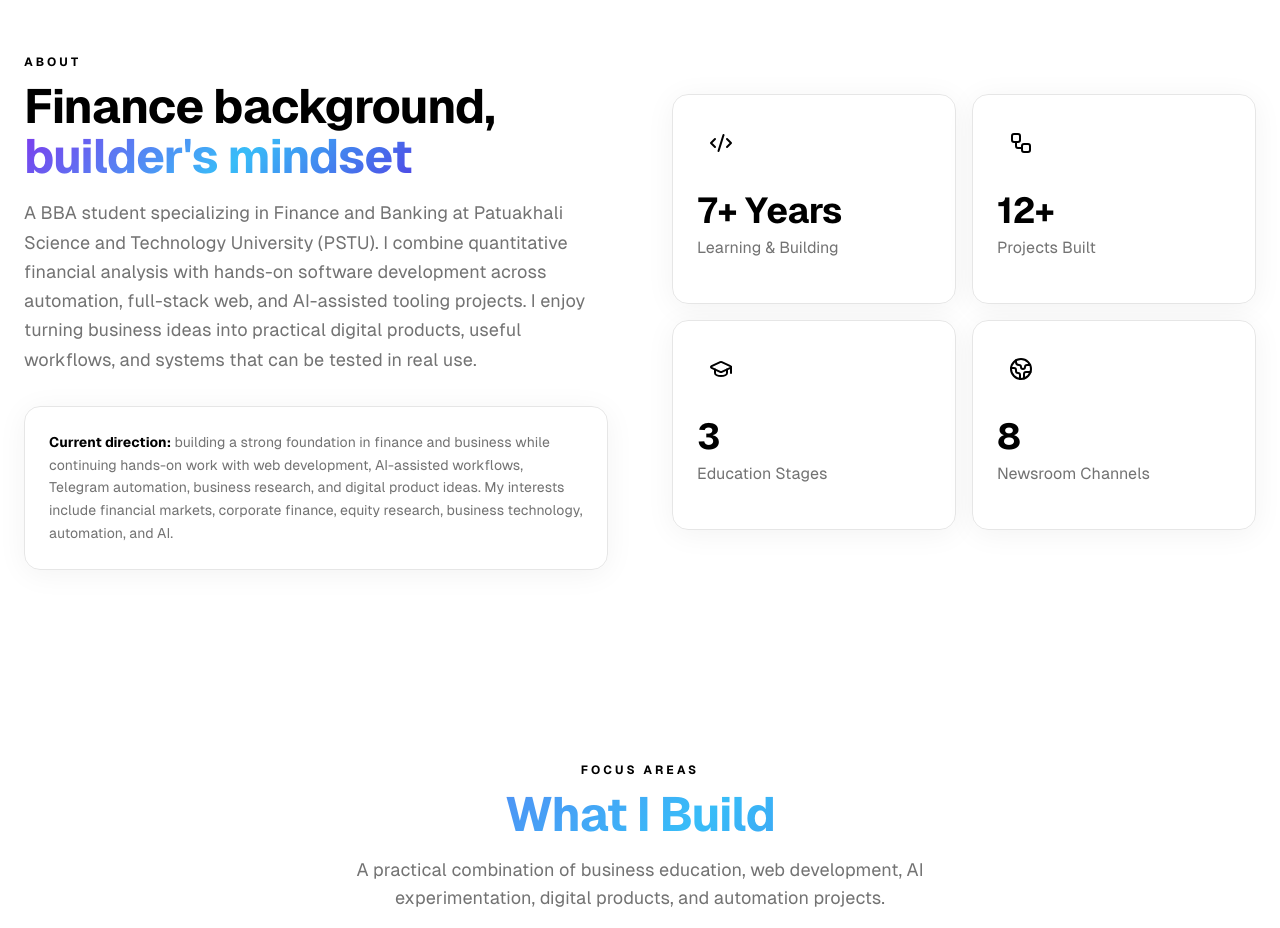
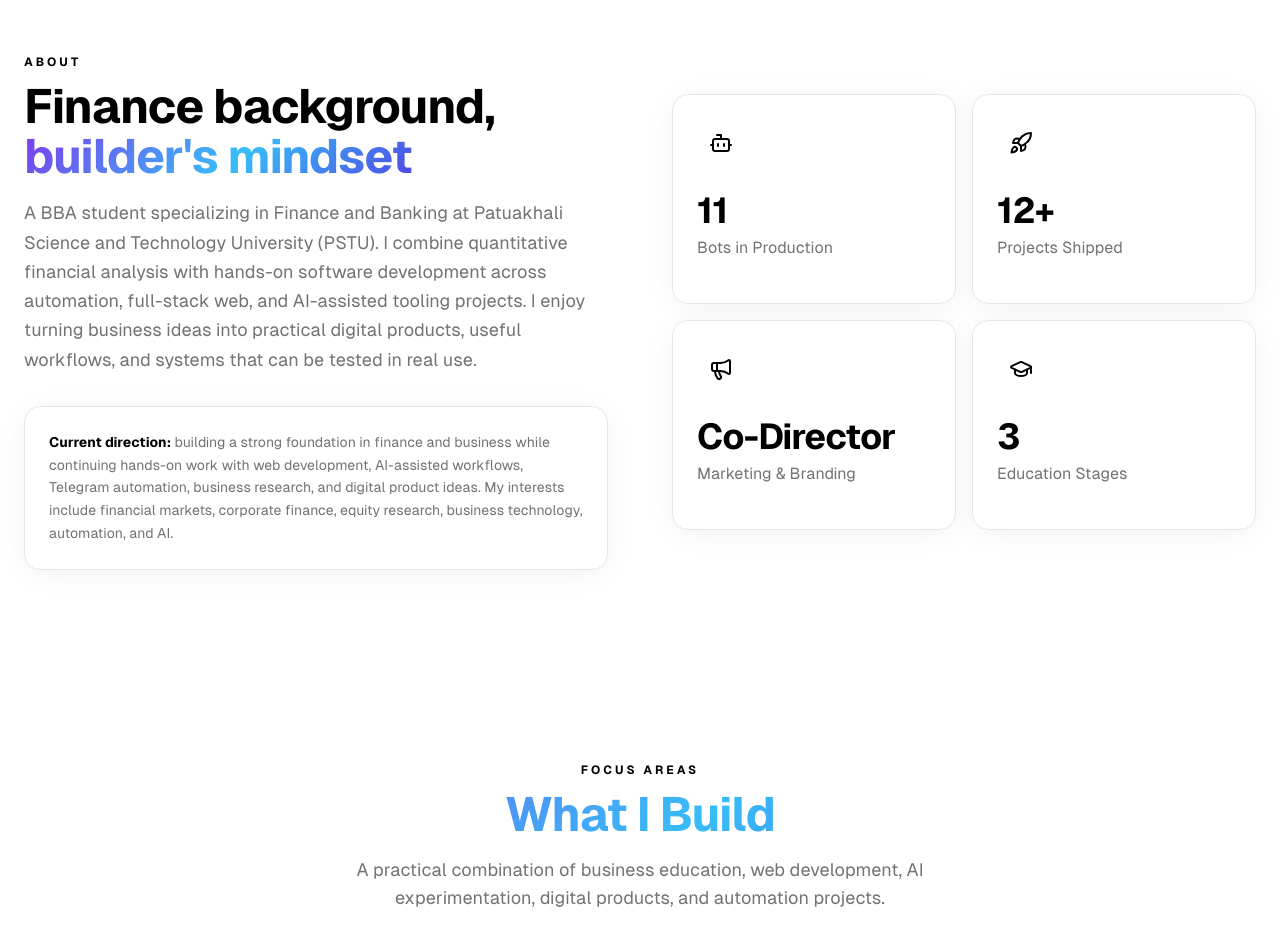
Before and after one commit to SudiptoKumar/Sudipto-Portfolio, a React (Vite) app: page / in a window 1280 px wide. Shown: the part 1060-1988 px from the top of the page. Built offline with nearby package versions, Linux system fonts and the light colour scheme; what lightswind would draw is missing.

Commit message:
About: refresh highlight stats with verified numbers
- 11 Bots in Production (newsroom fleet)
- 12+ Projects Shipped
- Co-Director, Marketing & Branding (Finance Club PSTU)
- 3 Education Stages (kept)

```diff
--- a/src/components/AboutSection/AboutSection.tsx
+++ b/src/components/AboutSection/AboutSection.tsx
@@ -1,11 +1,11 @@
 import { motion } from "framer-motion";
-import { Code2, Globe2, GraduationCap, Workflow } from "lucide-react";
+import { Bot, GraduationCap, Megaphone, Rocket } from "lucide-react";
 
 const stats = [
-  { icon: <Code2 className="w-6 h-6" />, value: "7+ Years", label: "Learning & Building" },
-  { icon: <Workflow className="w-6 h-6" />, value: "12+", label: "Projects Built" },
+  { icon: <Bot className="w-6 h-6" />, value: "11", label: "Bots in Production" },
+  { icon: <Rocket className="w-6 h-6" />, value: "12+", label: "Projects Shipped" },
+  { icon: <Megaphone className="w-6 h-6" />, value: "Co-Director", label: "Marketing & Branding" },
   { icon: <GraduationCap className="w-6 h-6" />, value: "3", label: "Education Stages" },
-  { icon: <Globe2 className="w-6 h-6" />, value: "8", label: "Newsroom Channels" },
 ];
 
 export const AboutSection = () => (
```
